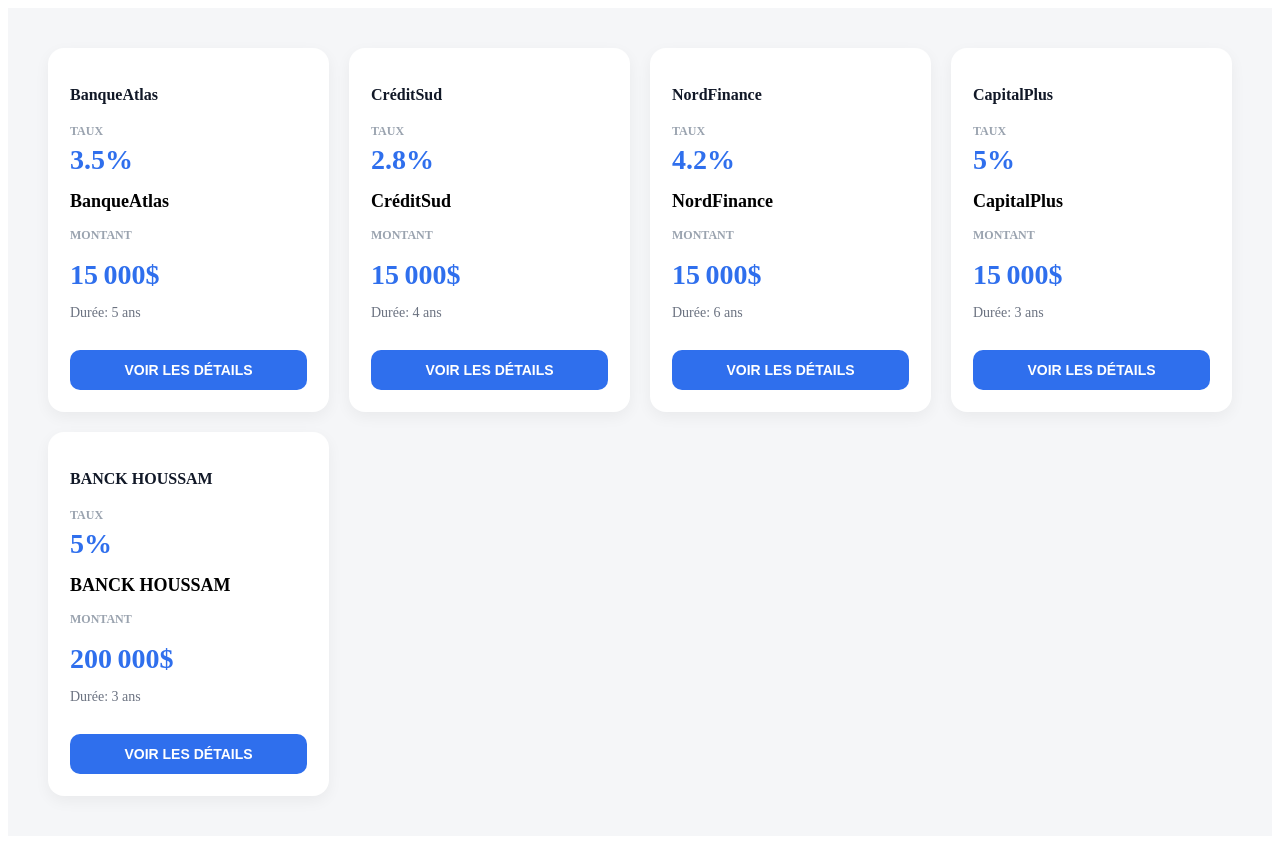
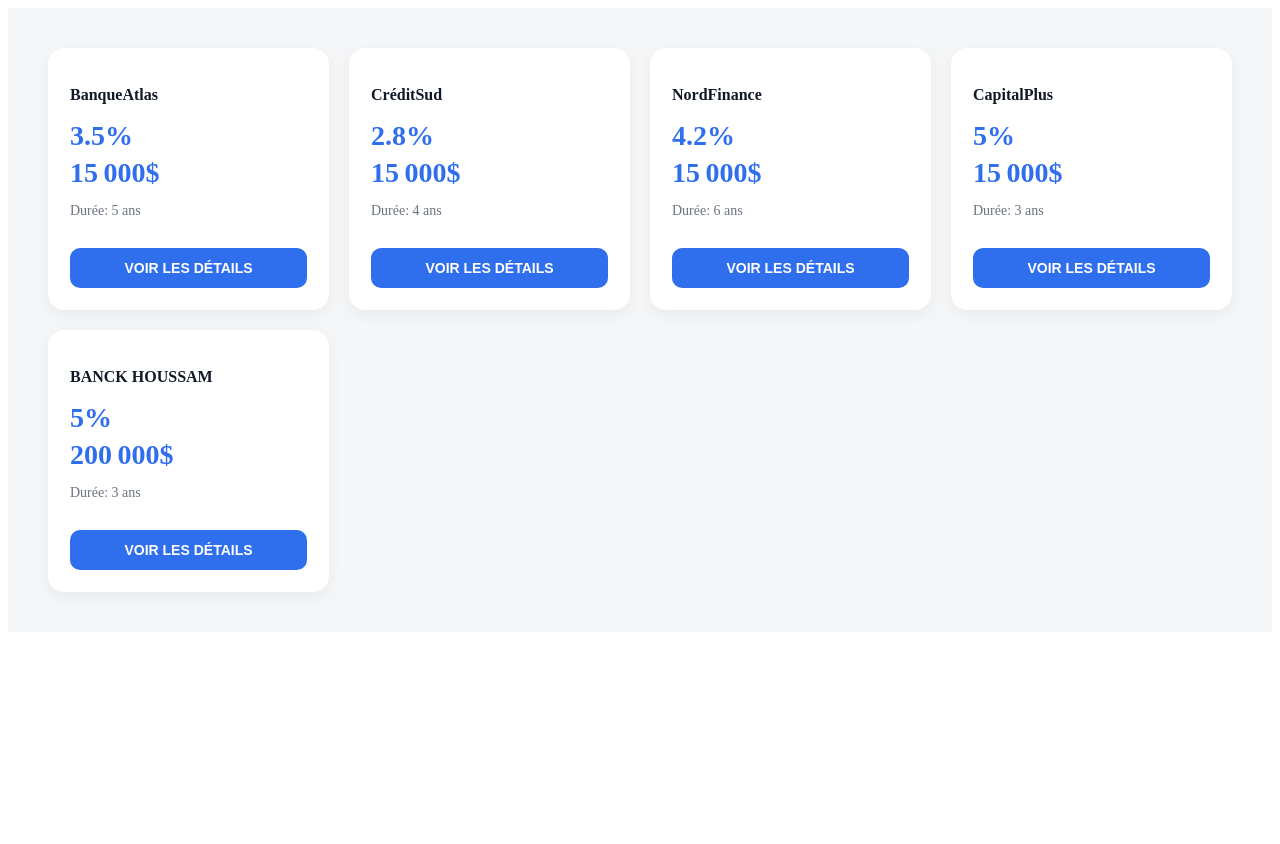
Before and after one commit to Houssamar-hub/Credit-apps, a React (Vite) app in the folder Credit/: page / in a window 1280 px wide. After the commit the page ends 800 px from the top, so only its background shows below. Built offline with nearby package versions, Linux system fonts and the light colour scheme.

Commit message:
ajouter les details sur cards

```diff
--- a/Credit/src/components/Cards.jsx
+++ b/Credit/src/components/Cards.jsx
@@ -4,10 +4,7 @@ function Cards({ creditOffers, setSelectedOffer }) {
       {creditOffers.map((offer) => (
         <div key={offer.id} className="card">
           <h3>{offer.provider}</h3>
-            <h5>TAUX</h5>
           <h1>{offer.rate}%</h1>
-            <h2>{offer.provider}</h2>
-            <h4>MONTANT</h4>
           <h1>{offer.amount.toLocaleString("fr-FR")}$</h1>
           <p>Durée: {offer.duration} ans</p>
 
```
Lines whose indentation alone changed are shown as unchanged.
